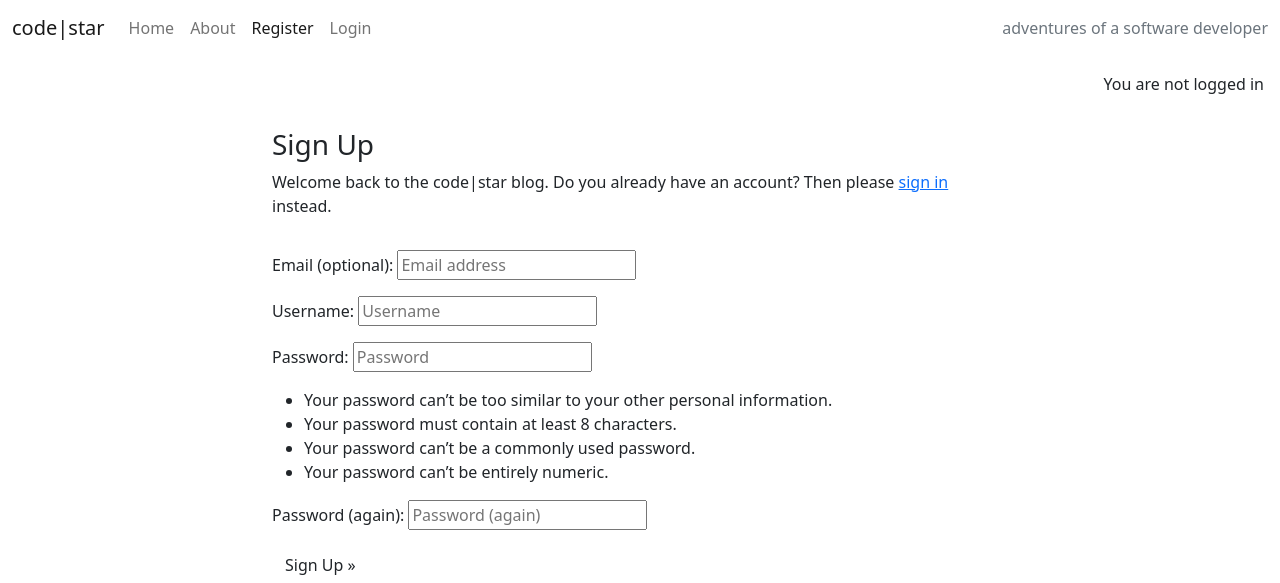
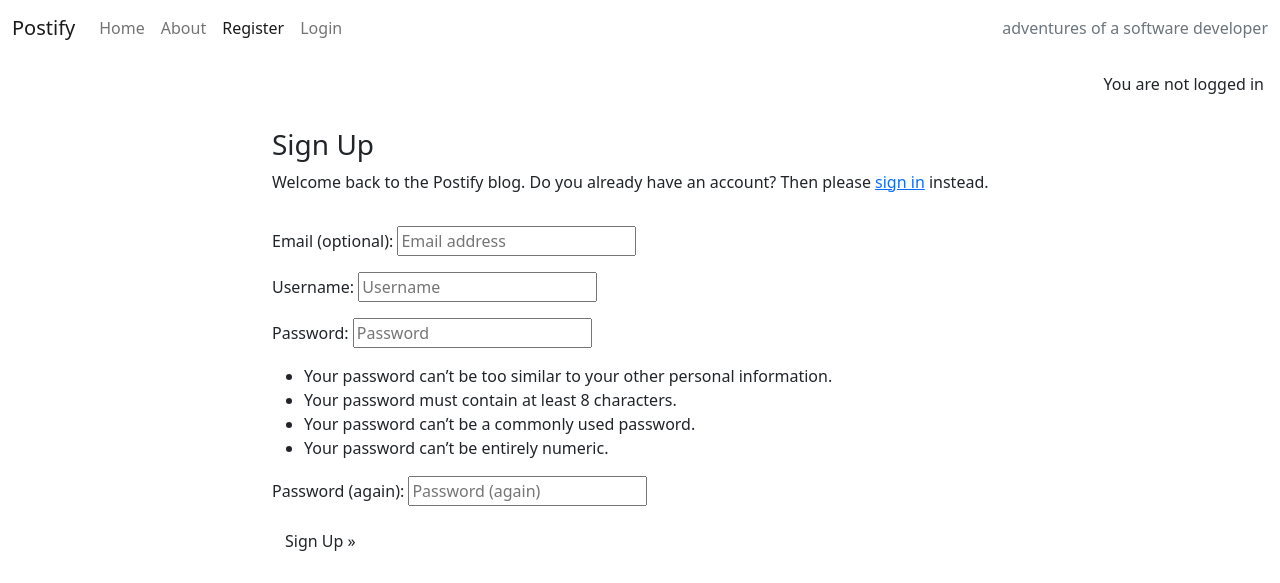
Before and after one commit to zohaibshahzadkhan/Postify, a Django app: page /accounts/signup/ in a window 1280 px wide. Shown: the top 583 px of the page. Run offline with Django 5.2, Linux system fonts and the light colour scheme; parts of the project's set-up code (start-up, migrations or seed data) failed here and were passed over; some libraries are stand-ins or nearby versions.

Commit message:
Add Readme file and change title

```diff
--- a/codestar/settings.py
+++ b/codestar/settings.py
@@ -27,7 +27,6 @@ TEMPLATES_DIR = os.path.join(BASE_DIR, 'templates')
 # See https://docs.djangoproject.com/en/5.0/howto/deployment/checklist/
 
 # SECURITY WARNING: keep the secret key used in production secret!
-# SECRET_KEY = 'django-insecure-lzb$%f+0h7$kd-g8a8z@vh9mujy!9%uw=c!r8!g-0q2km_5+ms'
 SECRET_KEY = os.environ.get("SECRET_KEY")
 
 # SECURITY WARNING: don't run with debug turned on in production!
@@ -149,7 +148,6 @@ USE_TZ = True
 MESSAGES_TAGS = {
     messages.SUCCESS : 'alert-success',
     messages.ERROR : 'alert-danger',
-
 }
 
 
--- a/templates/account/login.html
+++ b/templates/account/login.html
@@ -12,7 +12,7 @@
         <div class="col-md-8 mt-3 offset-md-2">
             <h3>{% trans "Sign In" %}</h3>
 
-            <p>{% blocktrans %}Welcome back to the code|star blog. To leave a comment or like a post, please log in. If
+            <p>{% blocktrans %}Welcome back to the Postify blog. To leave a comment or like a post, please log in. If
                 you
                 have not created an account yet, then <a class="link" href="{{ signup_url }}">sign up</a>
                 first.{% endblocktrans %}</p>
--- a/templates/account/signup.html
+++ b/templates/account/signup.html
@@ -12,7 +12,7 @@
       <h3>{% trans "Sign Up" %}</h3>
 
       <p>{% blocktrans %}
-        Welcome back to the code|star blog.
+        Welcome back to the Postify blog.
         Do you already have an account? Then please
         <a class="link" href="{{ login_url }}">sign in</a>
         instead.
--- a/templates/base.html
+++ b/templates/base.html
@@ -9,7 +9,7 @@
 <html class="h-100" lang="en">
 
 <head>
-  <title>CodeStar Blog</title>
+  <title>Postify</title>
   <meta name="viewport" content="width=device-width, initial-scale=1" />
 
   <!-- Google Fonts CSS -->
@@ -32,8 +32,7 @@
   <!-- Navigation -->
   <nav class="navbar navbar-expand-lg navbar-light bg-white">
     <div class="container-fluid">
-      <a class="navbar-brand" href="{% url 'home' %}"><span class="brand">code<span
-            class="thin">|star</span></span></a>
+      <a class="navbar-brand" href="{% url 'home' %}"><span class="brand">Postify</span></a>
       <button class="navbar-toggler" type="button" data-bs-toggle="collapse" data-bs-target="#navbarText"
         aria-controls="navbarText" aria-expanded="false" aria-label="Toggle navigation">
         <span class="navbar-toggler-icon"></span>
```
Also changed, not shown: Readme.md (added), static/images/mockup.png (added).
